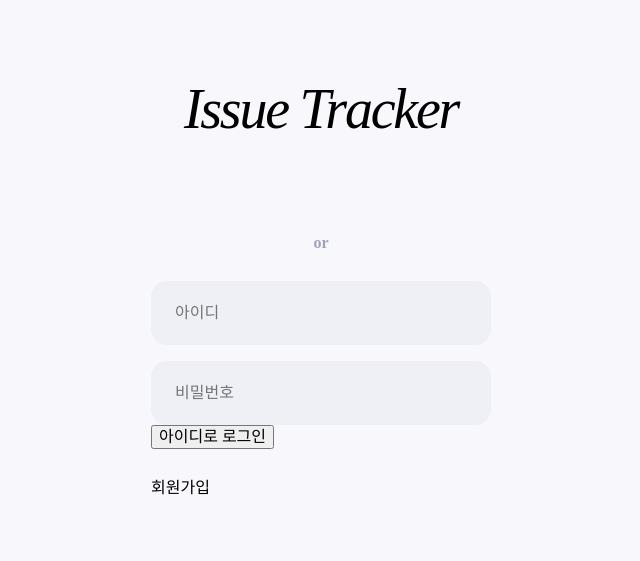
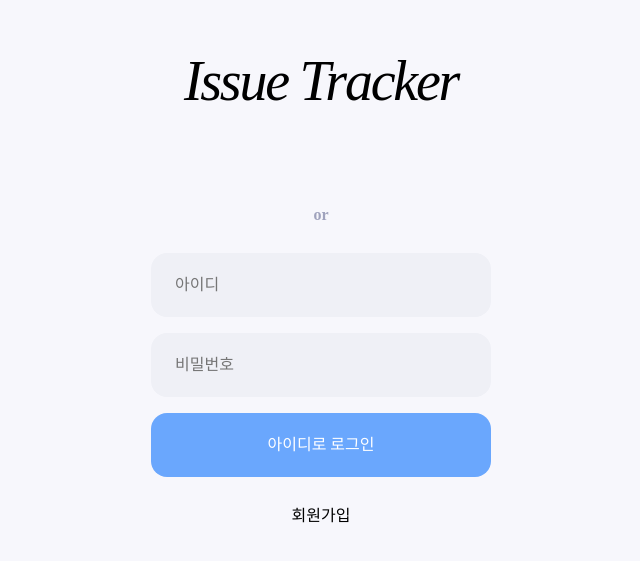
Before and after one commit to codesquad-members-2021/issue-tracker, a React (Create React App) app in the folder frontend/: page / in a window 1280 px wide. Shown: the part 107-668 px from the top of the page, without its empty margins (319-959 px from the left). Built offline with nearby package versions, Linux system fonts and the light colour scheme; no server answers.

Commit message:
fix: 로그인관련 스타일링 에러 처리

```diff
--- a/frontend/src/components/SignIn/IDLogin.tsx
+++ b/frontend/src/components/SignIn/IDLogin.tsx
@@ -17,10 +17,10 @@ const IDLogin = () => {
 
     switch(type) {
       case "ID":
-        setLoginInfo({ [type]: payload });
+        setLoginInfo({ ...loginInfo, [type]: payload });
         return;
       case "password":
-        setLoginInfo({ [type]: payload });
+        setLoginInfo({ ...loginInfo, [type]: payload });
         return;
       default:
         alert("오류가 있습니다");
@@ -43,14 +43,29 @@ const IDLogin = () => {
           onChange={({target}) => { handleChangeInput({type: target.id, payload: target.value}) }}
         />
       </InputLayer>
+      <InputLayer>
+        <SubmitButton validator={loginInfo}> 아이디로 로그인 </SubmitButton>
+      </InputLayer>
 
-
-      <button>아이디로 로그인</button>
     </IDLoginLayout>
   )
 }
 const IDLoginLayout = styled.div`
   width: 100%;
+`;
+
+const SubmitButton = styled.button<{validator: any}>`
+  width: 100%;
+  height: 64px;
+  color: white;
+  box-sizing: border-box;
+  background-color: ${({validator}) => {
+    console.log(validator.ID, validator.password)
+    return validator.ID && validator.password ? "#007AFF": "#6AA7FD";
+  }};
+  padding: 0px 24px;
+  border: none;
+  border-radius: 16px;
 `;
 
 const InputLabel = styled.label`
--- a/frontend/src/pages/SigninPage.tsx
+++ b/frontend/src/pages/SigninPage.tsx
@@ -45,6 +45,9 @@ const SigninPageBlock = styled(ResponsiveLayout)`
 
 const Layer = styled.div`
   width: 100%;
+
+  display: flex;
+  justify-content: center;
 `;
 const TitleLayer = styled(Layer)`
   margin-bottom: 60px;
```
